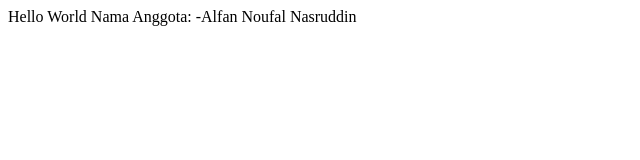
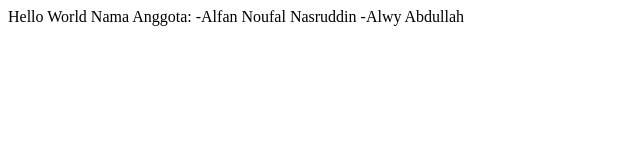
Before and after one commit to alfan06/Proyek2-Kelompok2, a plain HTML site: page HelloWorld.html in a window 1280 px wide. Shown: the whole page, without its empty margins (0-640 px from the left). Drawn offline with Linux system fonts and the light colour scheme.

Commit message:
Update HelloWorld.html

```diff
--- a/HelloWorld.html
+++ b/HelloWorld.html
@@ -7,5 +7,6 @@
 Hello World
 Nama Anggota:
 -Alfan Noufal Nasruddin
+-Alwy Abdullah
 </body>
 </html>
```
